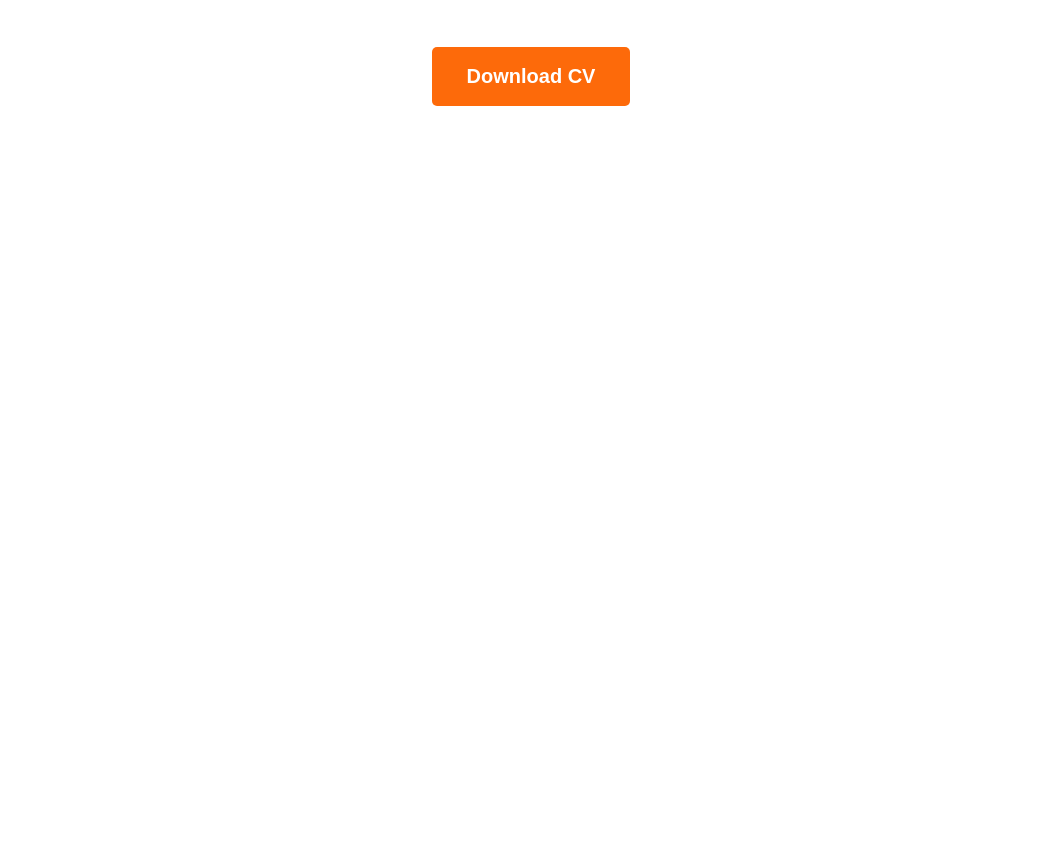
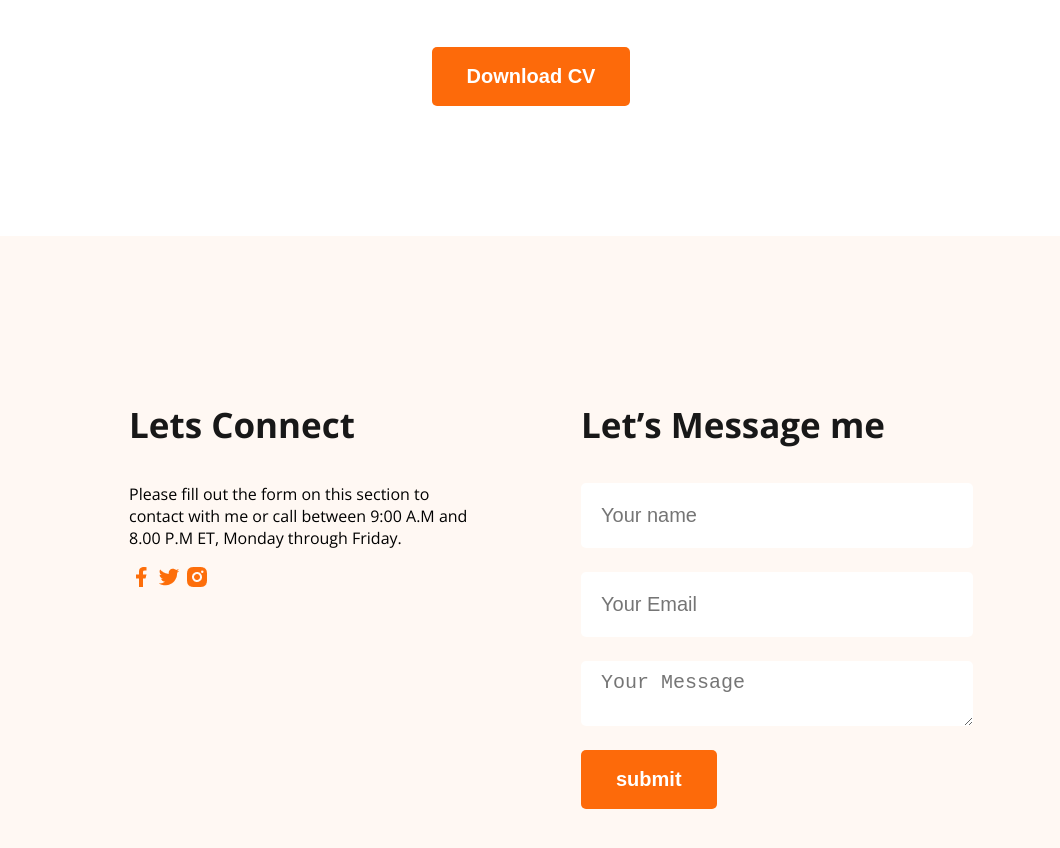
Before and after one commit to farid-riyad/web-dev-portfolio, a plain HTML site: page index.html in a window 1280 px wide. Shown: the part 3084-3932 px from the top of the page, without its empty margins (109-1169 px from the left). Before the commit the page ends 3320 px from the top, so only its background shows below. Drawn offline with nearby package versions, Linux system fonts and the light colour scheme.

Commit message:
added footer section

```diff
--- a/index.html
+++ b/index.html
@@ -135,8 +135,25 @@
             </div>
         </section>
     </main>
-    <footer>
-
+    <footer class="secondary-bg">
+        <div class="footer-column">
+            <h3 class="section-title">Lets Connect</h3>
+            <p>Please fill out the form on this section to contact with me or call between 9:00 A.M and 8.00 P.M ET, Monday through Friday.</p>
+            <div>
+                <a href=""><img src="images/icons/facebook.png" alt=""></a>
+                <a href=""><img src="images/icons/twitter.png" alt=""></a>
+                <a href=""><img src="images/icons/insta.png" alt=""></a>
+            </div>
+        </div>
+        <div class="footer-column">
+            <h3 class="section-title">Let’s Message me</h3>
+            <form action="">
+                <input type="text" name="" id="" placeholder="Your name">
+                <input type="email" name="" id="" placeholder="Your Email">
+                <textarea name="" id="" cols="40" rows="20" placeholder="Your Message"></textarea>
+                <input type="button" value="submit" class="btn-primary">
+            </form>
+        </div>
     </footer>
 
 </body>
--- a/styles/practice.css
+++ b/styles/practice.css
@@ -164,3 +164,26 @@ main section{
 .resume-download-cv{
     margin-top: 50px;
 }
+
+/*footer styles*/
+footer{
+    padding: 130px 230px;
+    display: flex;
+    gap: 100px;
+}
+
+.footer-column{
+    width: 50%;
+}
+
+footer input[type="text"], footer input[type="email"], footer textarea{
+    height: 45px;
+    border-radius: 5px;
+    background-color: white;
+    display: flex;
+    width: 100%;
+    padding: 10px 20px;
+    margin-bottom: 24px;
+    border: none;
+    font-size: 20px;
+}
```
